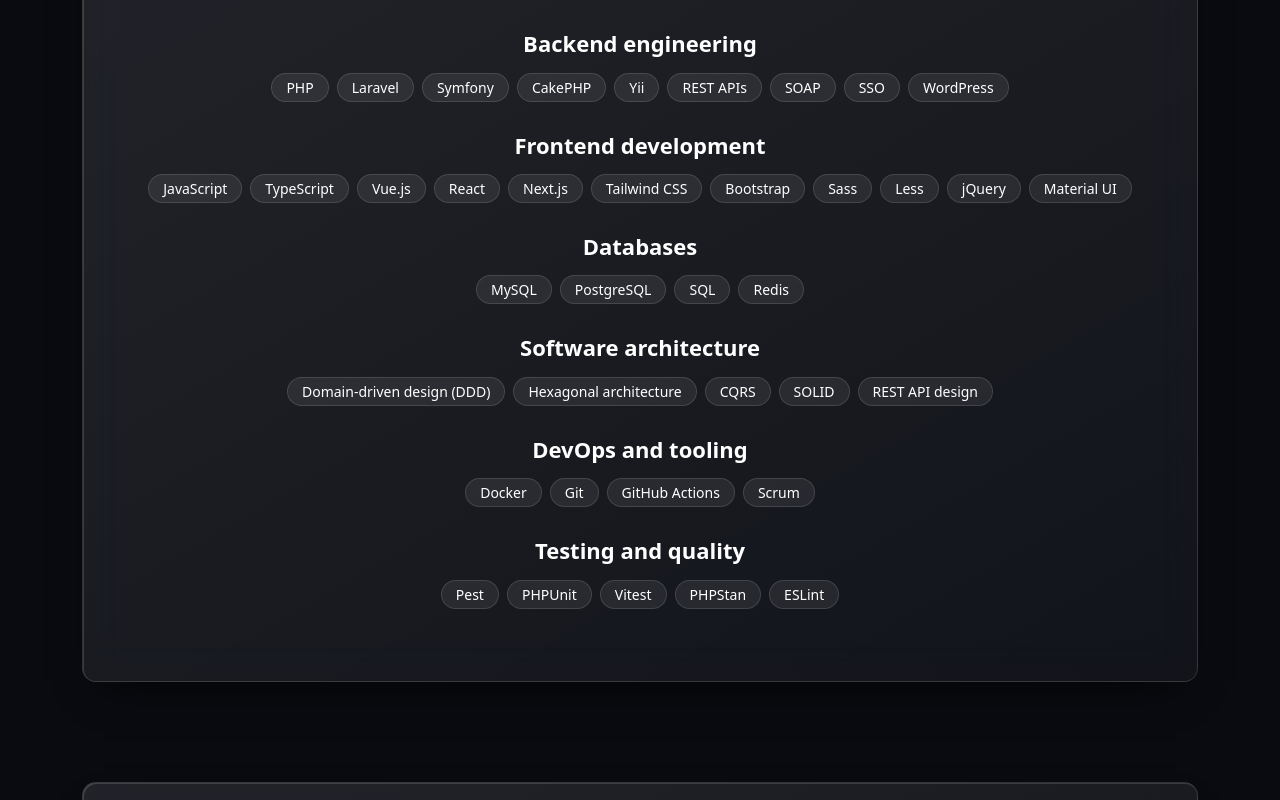
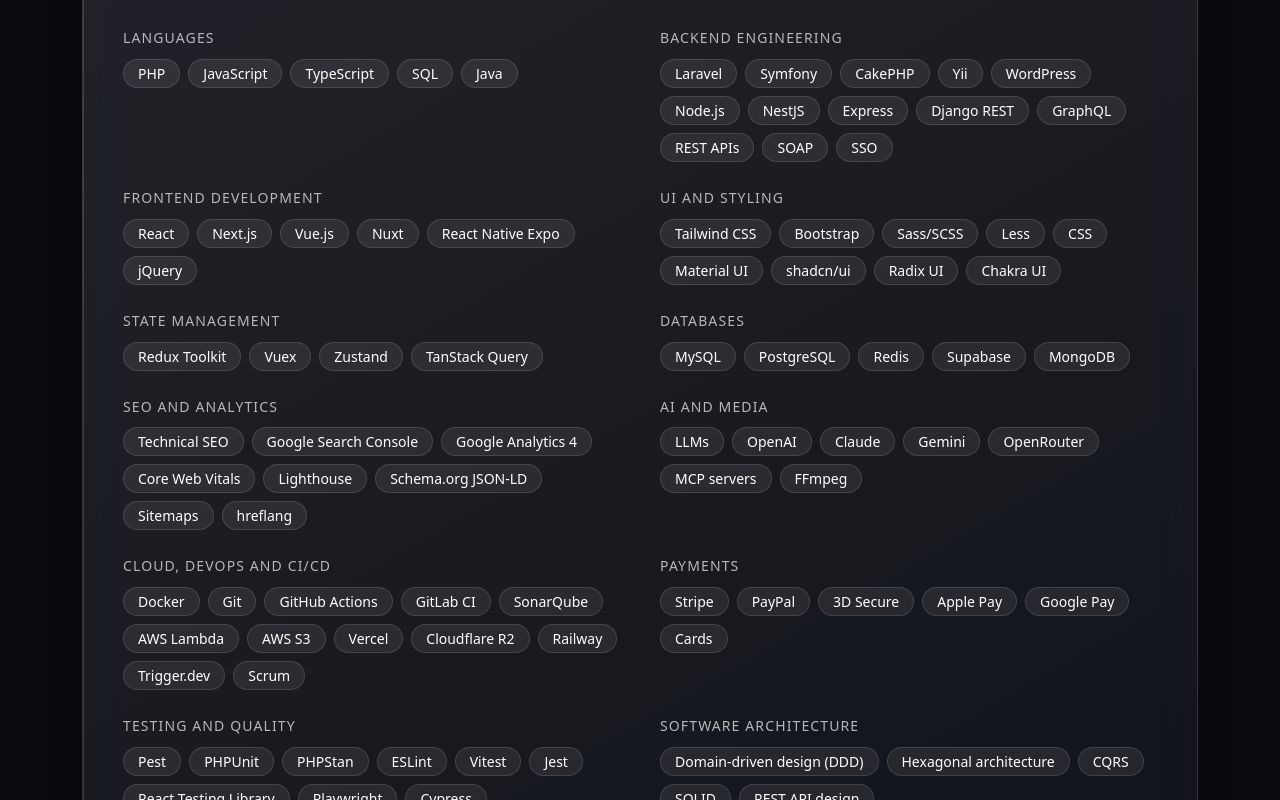
Before and after one commit to dmarsal90/react-portfolio, a React (Vite) app: page / in a window 1280 px wide. Shown: the part 3780-4580 px from the top of the page. Built offline with nearby package versions, Linux system fonts and the light colour scheme; no server answers.

Commit message:
feat: broaden the skills into twelve grouped lists in two columns, translated in all locales

```diff
--- a/src/App.css
+++ b/src/App.css
@@ -306,11 +306,24 @@ nav.navbar .navbar-toggler[aria-expanded="true"] .navbar-toggler-icon {
     line-height: 1.5em;
     margin: 14px 0 30px 0;
 }
+.skill-groups {
+  display: grid;
+  gap: 28px 40px;
+  margin-top: 8px;
+  text-align: left;
+}
+@media (min-width: 992px) {
+  .skill-groups { grid-template-columns: 1fr 1fr; }
+}
 .skill-group h3 {
-  font-size: 22px;
-  font-weight: 700;
-  margin: 30px 0 16px;
+  margin: 0 0 12px;
+  color: var(--muted);
+  font-size: 14px;
+  font-weight: 500;
+  letter-spacing: 0.08em;
+  text-transform: uppercase;
 }
+.skill-group .chips { margin: 0; }
 
 /************ Projects Css ************/
 .project {
--- a/src/data/skills.js
+++ b/src/data/skills.js
@@ -1,9 +1,15 @@
-// Group titles live in src/i18n/*.json under skills.groups. `architecture` items are translated, so they live there too.
+// Group titles live in src/i18n/*.json under skills.groups. Groups with `items: null` (seo, payments, architecture) have translated items in the same file.
 export const skills = [
-  { key: "backend", items: ["PHP", "Laravel", "Symfony", "CakePHP", "Yii", "REST APIs", "SOAP", "SSO", "WordPress"] },
-  { key: "frontend", items: ["JavaScript", "TypeScript", "Vue.js", "React", "Next.js", "Tailwind CSS", "Bootstrap", "Sass", "Less", "jQuery", "Material UI"] },
-  { key: "databases", items: ["MySQL", "PostgreSQL", "SQL", "Redis"] },
+  { key: "languages", items: ["PHP", "JavaScript", "TypeScript", "SQL", "Java"] },
+  { key: "backend", items: ["Laravel", "Symfony", "CakePHP", "Yii", "WordPress", "Node.js", "NestJS", "Express", "Django REST", "GraphQL", "REST APIs", "SOAP", "SSO"] },
+  { key: "frontend", items: ["React", "Next.js", "Vue.js", "Nuxt", "React Native Expo", "jQuery"] },
+  { key: "ui", items: ["Tailwind CSS", "Bootstrap", "Sass/SCSS", "Less", "CSS", "Material UI", "shadcn/ui", "Radix UI", "Chakra UI"] },
+  { key: "state", items: ["Redux Toolkit", "Vuex", "Zustand", "TanStack Query"] },
+  { key: "databases", items: ["MySQL", "PostgreSQL", "Redis", "Supabase", "MongoDB"] },
+  { key: "seo", items: null },
+  { key: "ai", items: ["LLMs", "OpenAI", "Claude", "Gemini", "OpenRouter", "MCP servers", "FFmpeg"] },
+  { key: "devops", items: ["Docker", "Git", "GitHub Actions", "GitLab CI", "SonarQube", "AWS Lambda", "AWS S3", "Vercel", "Cloudflare R2", "Railway", "Trigger.dev", "Scrum"] },
+  { key: "payments", items: null },
+  { key: "testing", items: ["Pest", "PHPUnit", "PHPStan", "ESLint", "Vitest", "Jest", "React Testing Library", "Playwright", "Cypress"] },
   { key: "architecture", items: null },
-  { key: "devops", items: ["Docker", "Git", "GitHub Actions", "Scrum"] },
-  { key: "testing", items: ["Pest", "PHPUnit", "Vitest", "PHPStan", "ESLint"] },
 ];
--- a/src/i18n/de.json
+++ b/src/i18n/de.json
@@ -133,12 +133,18 @@
     "title": "Technische Kompetenzen",
     "subtitle": "Die Technologien und Praktiken, mit denen ich arbeite.",
     "groups": {
+      "languages": "Sprachen",
       "backend": "Backend-Engineering",
       "frontend": "Frontend-Entwicklung",
+      "ui": "UI und Styling",
+      "state": "State-Management",
       "databases": "Datenbanken",
-      "architecture": "Softwarearchitektur",
-      "devops": "DevOps und Werkzeuge",
-      "testing": "Testing und Qualität"
+      "seo": "SEO und Analytics",
+      "ai": "KI und Medien",
+      "devops": "Cloud, DevOps und CI/CD",
+      "payments": "Zahlungen",
+      "testing": "Testing und Qualität",
+      "architecture": "Softwarearchitektur"
     },
     "architecture": [
       "Domain-driven Design (DDD)",
@@ -146,6 +152,24 @@
       "CQRS",
       "SOLID",
       "REST-API-Design"
+    ],
+    "seo": [
+      "Technisches SEO",
+      "Google Search Console",
+      "Google Analytics 4",
+      "Core Web Vitals",
+      "Lighthouse",
+      "Schema.org JSON-LD",
+      "Sitemaps",
+      "hreflang"
+    ],
+    "payments": [
+      "Stripe",
+      "PayPal",
+      "3D Secure",
+      "Apple Pay",
+      "Google Pay",
+      "Kartenzahlung"
     ]
   },
   "about": {
--- a/src/i18n/en.json
+++ b/src/i18n/en.json
@@ -133,12 +133,18 @@
     "title": "Technical expertise",
     "subtitle": "The technologies and practices I work with.",
     "groups": {
+      "languages": "Languages",
       "backend": "Backend engineering",
       "frontend": "Frontend development",
+      "ui": "UI and styling",
+      "state": "State management",
       "databases": "Databases",
-      "architecture": "Software architecture",
-      "devops": "DevOps and tooling",
-      "testing": "Testing and quality"
+      "seo": "SEO and analytics",
+      "ai": "AI and media",
+      "devops": "Cloud, DevOps and CI/CD",
+      "payments": "Payments",
+      "testing": "Testing and quality",
+      "architecture": "Software architecture"
     },
     "architecture": [
       "Domain-driven design (DDD)",
@@ -146,6 +152,24 @@
       "CQRS",
       "SOLID",
       "REST API design"
+    ],
+    "seo": [
+      "Technical SEO",
+      "Google Search Console",
+      "Google Analytics 4",
+      "Core Web Vitals",
+      "Lighthouse",
+      "Schema.org JSON-LD",
+      "Sitemaps",
+      "hreflang"
+    ],
+    "payments": [
+      "Stripe",
+      "PayPal",
+      "3D Secure",
+      "Apple Pay",
+      "Google Pay",
+      "Cards"
     ]
   },
   "about": {
--- a/src/i18n/es.json
+++ b/src/i18n/es.json
@@ -133,12 +133,18 @@
     "title": "Experiencia técnica",
     "subtitle": "Las tecnologías y prácticas con las que trabajo.",
     "groups": {
+      "languages": "Lenguajes",
       "backend": "Ingeniería backend",
       "frontend": "Desarrollo frontend",
+      "ui": "UI y estilos",
+      "state": "Gestión de estado",
       "databases": "Bases de datos",
-      "architecture": "Arquitectura de software",
-      "devops": "DevOps y herramientas",
-      "testing": "Testing y calidad"
+      "seo": "SEO y analítica",
+      "ai": "IA y multimedia",
+      "devops": "Cloud, DevOps y CI/CD",
+      "payments": "Pagos",
+      "testing": "Testing y calidad",
+      "architecture": "Arquitectura de software"
     },
     "architecture": [
       "Diseño guiado por el dominio (DDD)",
@@ -146,6 +152,24 @@
       "CQRS",
       "SOLID",
       "Diseño de APIs REST"
+    ],
+    "seo": [
+      "SEO técnico",
+      "Google Search Console",
+      "Google Analytics 4",
+      "Core Web Vitals",
+      "Lighthouse",
+      "Schema.org JSON-LD",
+      "Sitemaps",
+      "hreflang"
+    ],
+    "payments": [
+      "Stripe",
+      "PayPal",
+      "3D Secure",
+      "Apple Pay",
+      "Google Pay",
+      "Tarjetas"
     ]
   },
   "about": {
--- a/src/i18n/fr.json
+++ b/src/i18n/fr.json
@@ -133,12 +133,18 @@
     "title": "Compétences techniques",
     "subtitle": "Les technologies et pratiques avec lesquelles je travaille.",
     "groups": {
+      "languages": "Langages",
       "backend": "Ingénierie backend",
       "frontend": "Développement frontend",
+      "ui": "UI et styles",
+      "state": "Gestion d'état",
       "databases": "Bases de données",
-      "architecture": "Architecture logicielle",
-      "devops": "DevOps et outils",
-      "testing": "Tests et qualité"
+      "seo": "SEO et analytique",
+      "ai": "IA et multimédia",
+      "devops": "Cloud, DevOps et CI/CD",
+      "payments": "Paiements",
+      "testing": "Tests et qualité",
+      "architecture": "Architecture logicielle"
     },
     "architecture": [
       "Domain-driven design (DDD)",
@@ -146,6 +152,24 @@
       "CQRS",
       "SOLID",
       "Conception d'API REST"
+    ],
+    "seo": [
+      "SEO technique",
+      "Google Search Console",
+      "Google Analytics 4",
+      "Core Web Vitals",
+      "Lighthouse",
+      "Schema.org JSON-LD",
+      "Sitemaps",
+      "hreflang"
+    ],
+    "payments": [
+      "Stripe",
+      "PayPal",
+      "3D Secure",
+      "Apple Pay",
+      "Google Pay",
+      "Cartes bancaires"
     ]
   },
   "about": {
--- a/src/i18n/it.json
+++ b/src/i18n/it.json
@@ -133,12 +133,18 @@
     "title": "Competenze tecniche",
     "subtitle": "Le tecnologie e le pratiche con cui lavoro.",
     "groups": {
+      "languages": "Linguaggi",
       "backend": "Ingegneria backend",
       "frontend": "Sviluppo frontend",
+      "ui": "UI e stili",
+      "state": "Gestione dello stato",
       "databases": "Database",
-      "architecture": "Architettura software",
-      "devops": "DevOps e strumenti",
-      "testing": "Test e qualità"
+      "seo": "SEO e analytics",
+      "ai": "AI e multimedia",
+      "devops": "Cloud, DevOps e CI/CD",
+      "payments": "Pagamenti",
+      "testing": "Test e qualità",
+      "architecture": "Architettura software"
     },
     "architecture": [
       "Domain-driven design (DDD)",
@@ -146,6 +152,24 @@
       "CQRS",
       "SOLID",
       "Progettazione di API REST"
+    ],
+    "seo": [
+      "SEO tecnico",
+      "Google Search Console",
+      "Google Analytics 4",
+      "Core Web Vitals",
+      "Lighthouse",
+      "Schema.org JSON-LD",
+      "Sitemaps",
+      "hreflang"
+    ],
+    "payments": [
+      "Stripe",
+      "PayPal",
+      "3D Secure",
+      "Apple Pay",
+      "Google Pay",
+      "Carte"
     ]
   },
   "about": {
--- a/src/i18n/pt.json
+++ b/src/i18n/pt.json
@@ -133,12 +133,18 @@
     "title": "Competências técnicas",
     "subtitle": "As tecnologias e práticas com que trabalho.",
     "groups": {
+      "languages": "Linguagens",
       "backend": "Engenharia backend",
       "frontend": "Desenvolvimento frontend",
+      "ui": "UI e estilos",
+      "state": "Gestão de estado",
       "databases": "Bases de dados",
-      "architecture": "Arquitetura de software",
-      "devops": "DevOps e ferramentas",
-      "testing": "Testes e qualidade"
+      "seo": "SEO e analítica",
+      "ai": "IA e multimédia",
+      "devops": "Cloud, DevOps e CI/CD",
+      "payments": "Pagamentos",
+      "testing": "Testes e qualidade",
+      "architecture": "Arquitetura de software"
     },
     "architecture": [
       "Domain-driven design (DDD)",
@@ -146,6 +152,24 @@
       "CQRS",
       "SOLID",
       "Design de APIs REST"
+    ],
+    "seo": [
+      "SEO técnico",
+      "Google Search Console",
+      "Google Analytics 4",
+      "Core Web Vitals",
+      "Lighthouse",
+      "Schema.org JSON-LD",
+      "Sitemaps",
+      "hreflang"
+    ],
+    "payments": [
+      "Stripe",
+      "PayPal",
+      "3D Secure",
+      "Apple Pay",
+      "Google Pay",
+      "Cartões"
     ]
   },
   "about": {
--- a/src/sections/Skills.jsx
+++ b/src/sections/Skills.jsx
@@ -13,14 +13,16 @@ export const Skills = () => {
             <div className={`skill-bx ${isVisible ? "animate__animated animate__slideInUp" : ""}`}>
               <h2>{t.skills.title}</h2>
               <p>{t.skills.subtitle}</p>
+              <div className="skill-groups">
                 {skills.map(({ key, items }) => (
                   <div key={key} className="skill-group">
                     <h3>{t.skills.groups[key]}</h3>
-                  <ul className="chips justify-content-center">
+                    <ul className="chips">
                       {(items ?? t.skills[key]).map((item) => <li key={item}>{item}</li>)}
                     </ul>
                   </div>
                 ))}
+              </div>
             </div>}
         </TrackVisibility>
       </Container>
```
Lines whose indentation alone changed are shown as unchanged.
